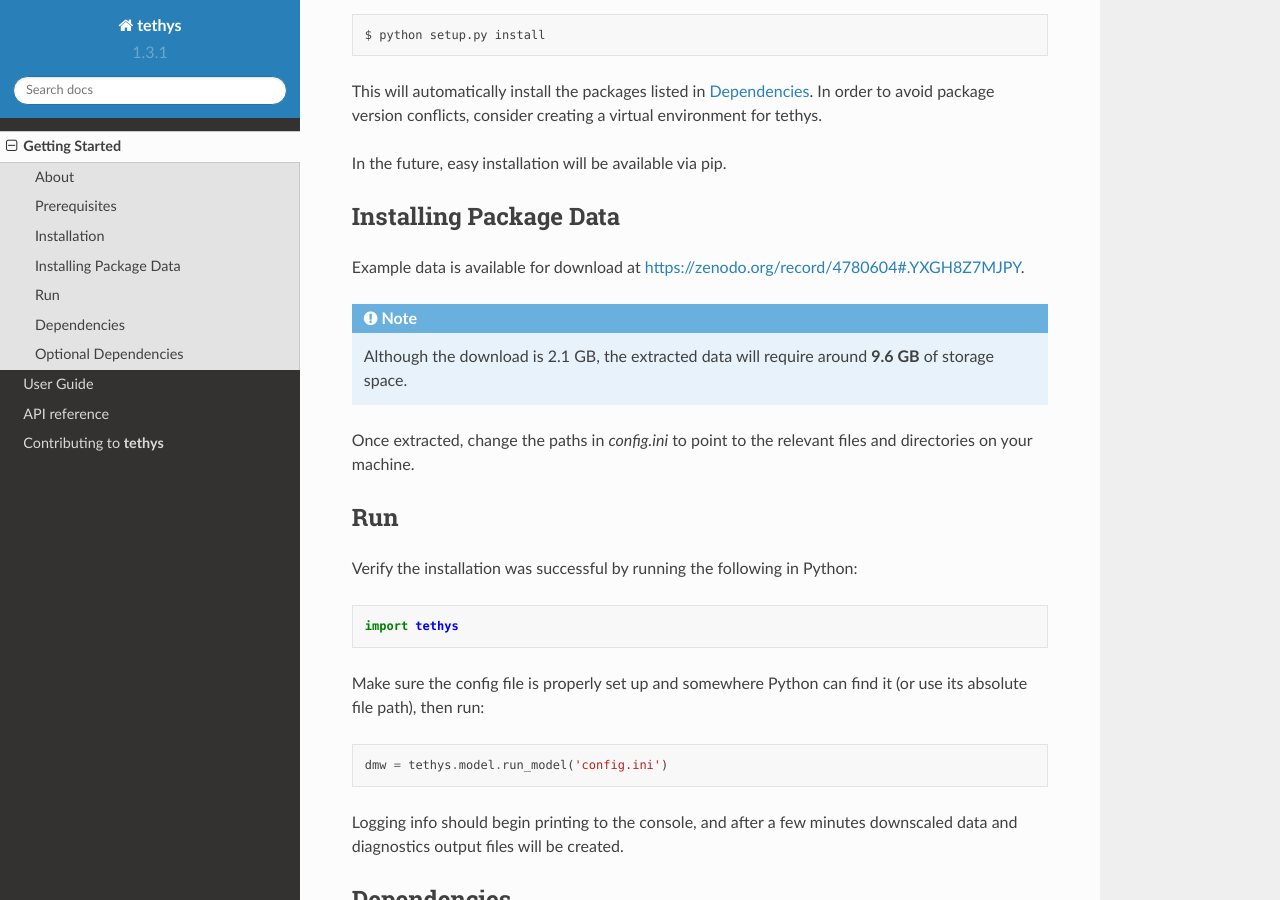
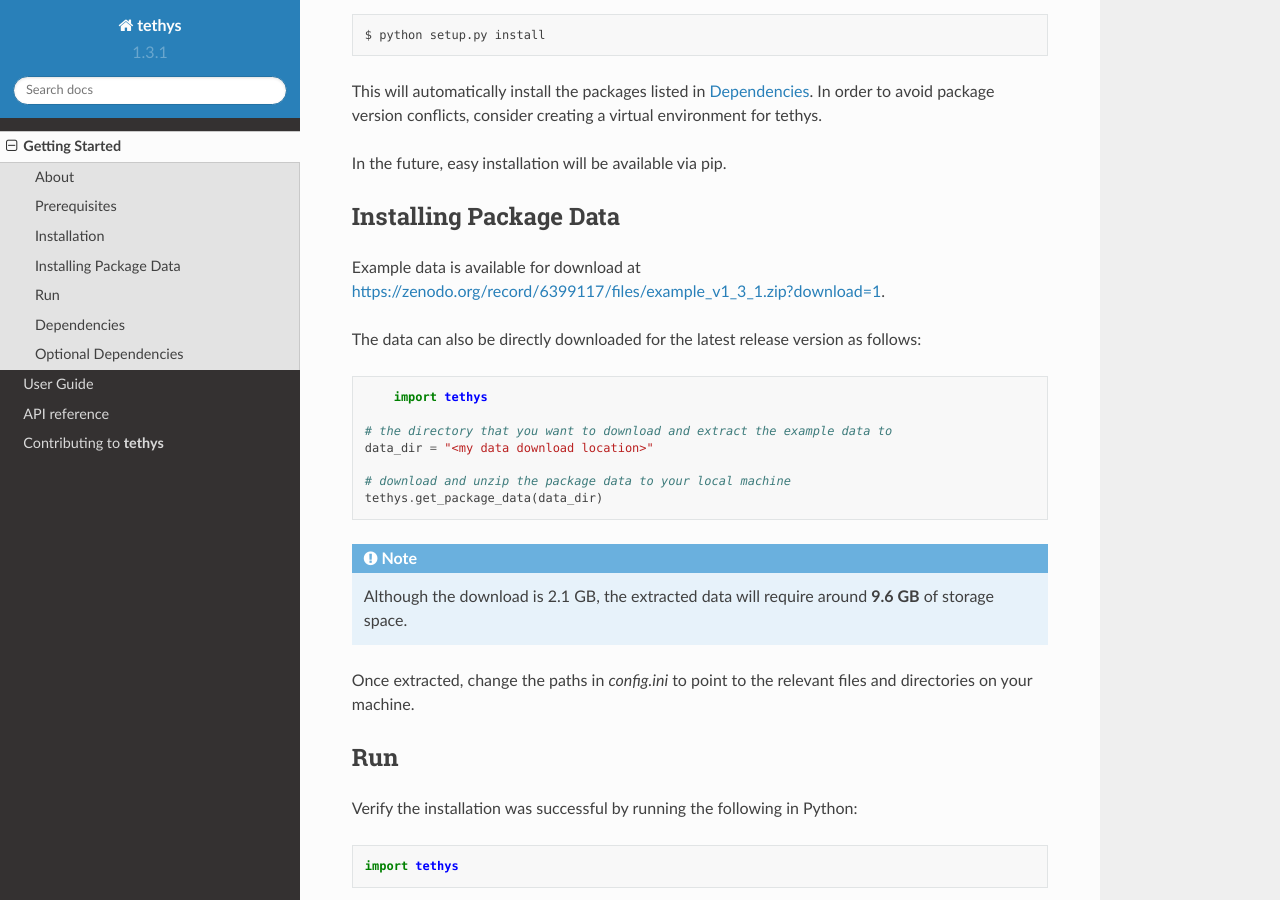
Before and after one commit to JGCRI/tethys, a Sphinx documentation site: the page built from docs/source/getting_started.rst, in a window 1280 px wide and 900 px high, scrolled down 1976 px. Built offline with Sphinx 7.4.7 and the Read the Docs theme 2.0.0, drawn with Linux system fonts in a browser that asks for light colours; formulas are drawn with MathJax 3; pages that are not in the unit, such as notebooks, are missing from menus.

Commit message:
Updating example dataset for version 1.3.1

```diff
--- a/docs/source/getting_started.rst
+++ b/docs/source/getting_started.rst
@@ -46,7 +46,17 @@
 
 Installing Package Data
 -----------------------------------
-Example data is available for download at https://zenodo.org/record/4780604#.YXGH8Z7MJPY.
+Example data is available for download at https://zenodo.org/record/6399117/files/example_v1_3_1.zip?download=1.
+
+The data can also be directly downloaded for the latest release version as follows::
+
+	import tethys
+
+    # the directory that you want to download and extract the example data to
+    data_dir = "<my data download location>"
+
+    # download and unzip the package data to your local machine
+    tethys.get_package_data(data_dir)
 
 .. note:: Although the download is 2.1 GB, the extracted data will require around **9.6 GB** of storage space.
 
```
Also changed, not shown: README.md (+1 -1 lines), 1 other file.
